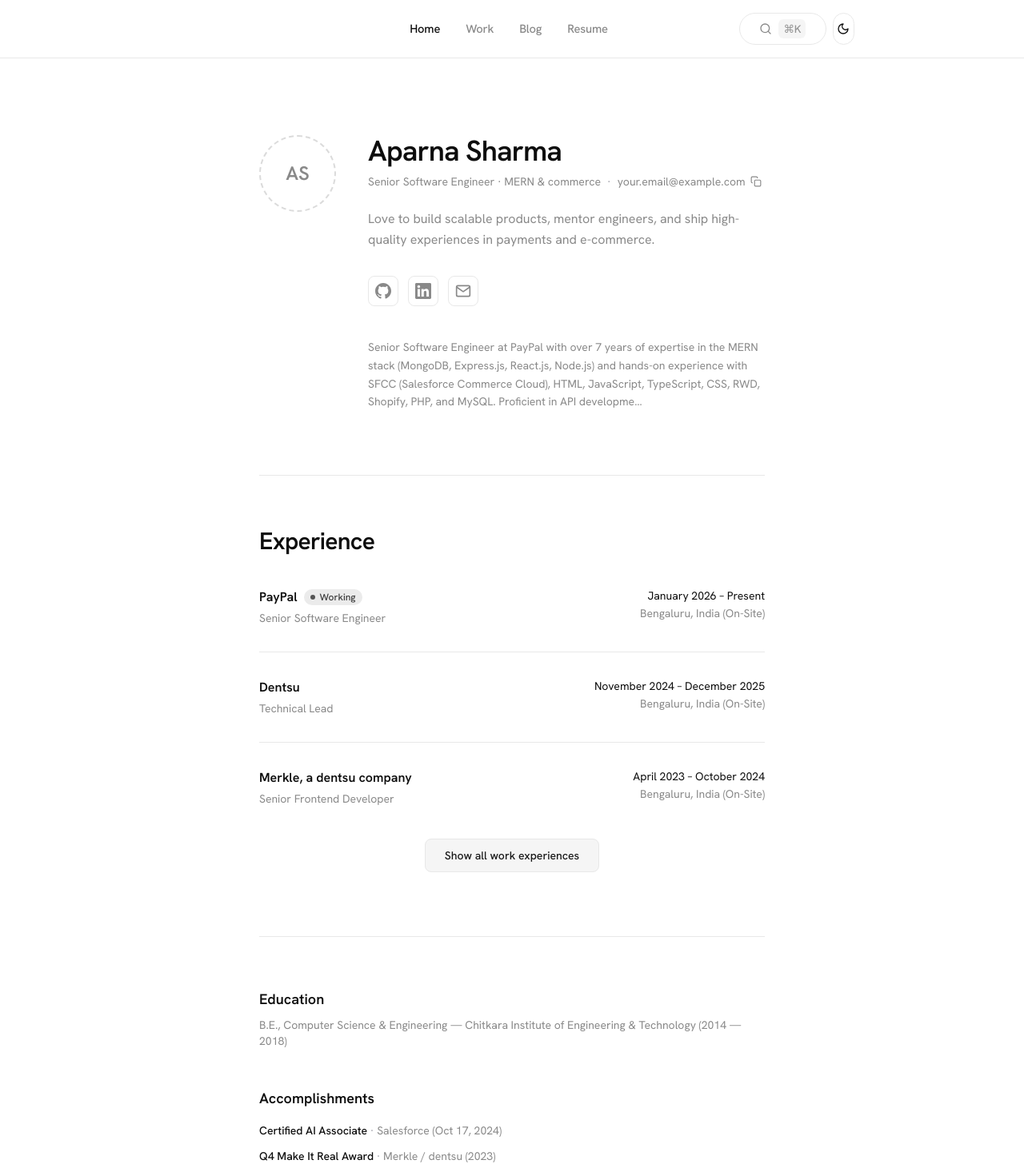
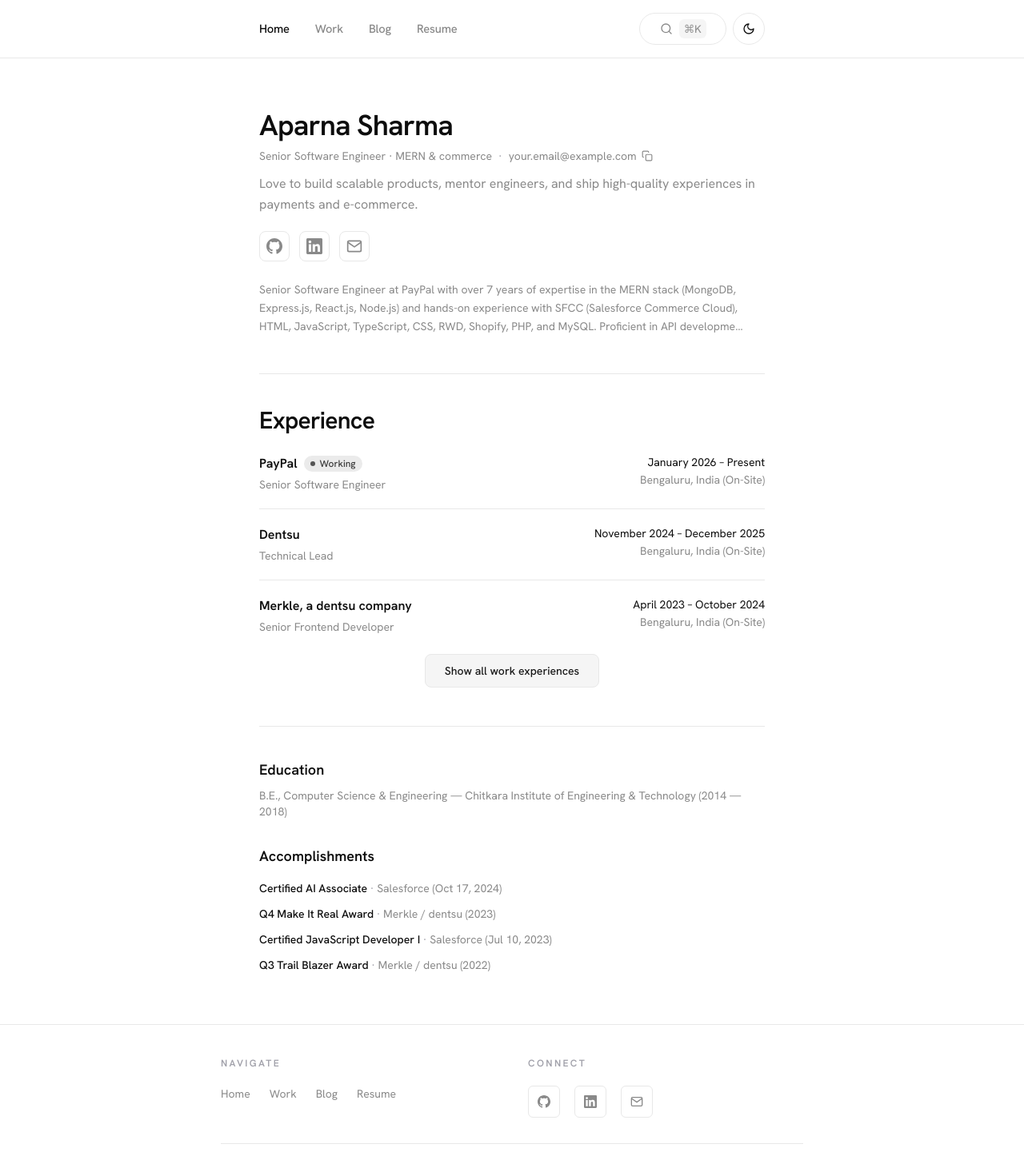
Before and after one commit to aparnasharma16/portfolio, a Next.js app: page / in a window 1280 px wide. Shown: the top 1456 px of the page at 80% size. Built offline with nearby package versions, Linux system fonts and the light colour scheme.

Commit message:
Refactor layout and spacing in HomePage, HomeExperiencePreview, SiteFooter, and SiteHeader components

```diff
--- a/app/(site)/page.tsx
+++ b/app/(site)/page.tsx
@@ -9,22 +9,12 @@ import {
 
 export default function HomePage() {
   return (
-    <main id="main" className="mx-auto max-w-2xl px-5 py-16 md:py-24">
-      <div className="flex flex-col gap-8 sm:flex-row sm:items-start sm:gap-10">
-        <div
-          className="mx-auto flex h-24 w-24 shrink-0 items-center justify-center rounded-full border-2 border-dashed border-[var(--border-strong)] bg-[var(--chip-bg)] text-2xl font-semibold text-[var(--muted-fg)] sm:mx-0"
-          aria-hidden
-        >
-          {profile.name
-            .split(" ")
-            .map((n) => n[0])
-            .join("")}
-        </div>
-        <div className="min-w-0 flex-1 text-center sm:text-left">
+    <main id="main" className="mx-auto max-w-2xl px-5 py-10 md:py-16">
+      <div>
         <h1 className="text-3xl font-semibold tracking-tight text-[var(--foreground)] md:text-4xl">
           {profile.name}
         </h1>
-          <p className="mt-2 flex flex-wrap items-center justify-center gap-2 text-sm text-[var(--muted-fg)] sm:justify-start">
+        <p className="mt-2 flex flex-wrap items-center gap-2 text-sm text-[var(--muted-fg)]">
           <span>{profile.identityLine}</span>
           <span className="text-[var(--subtle)]">·</span>
           <span className="inline-flex items-center gap-1">
@@ -32,22 +22,21 @@ export default function HomePage() {
             <CopyEmailButton />
           </span>
         </p>
-          <p className="mt-6 text-base leading-relaxed text-[var(--muted-fg)]">
+        <p className="mt-3 text-base leading-relaxed text-[var(--muted-fg)]">
           {profile.tagline}
         </p>
-          <div className="mt-8 flex flex-wrap items-center justify-center gap-3 sm:justify-start">
+        <div className="mt-5 flex flex-wrap items-center gap-3">
           <SocialLinks />
         </div>
-          <p className="mt-10 text-sm leading-relaxed text-[var(--muted-fg)]">
+        <p className="mt-6 text-sm leading-relaxed text-[var(--muted-fg)]">
           {profile.summary.slice(0, 280)}
           {profile.summary.length > 280 ? "…" : ""}
         </p>
       </div>
-      </div>
 
       <HomeExperiencePreview jobs={experience} previewCount={3} />
 
-      <section className="mt-20 border-t border-[var(--border)] pt-16">
+      <section className="mt-12 border-t border-[var(--border)] pt-10">
         <h2 className="text-lg font-semibold text-[var(--foreground)]">
           Education
         </h2>
@@ -56,7 +45,7 @@ export default function HomePage() {
         </p>
       </section>
 
-      <section className="mt-12">
+      <section className="mt-8">
         <h2 className="text-lg font-semibold text-[var(--foreground)]">
           Accomplishments
         </h2>
--- a/components/HomeExperiencePreview.tsx
+++ b/components/HomeExperiencePreview.tsx
@@ -16,18 +16,18 @@ export function HomeExperiencePreview({
   const hasMore = jobs.length > visible.length;
 
   return (
-    <section className="mt-20 border-t border-[var(--border)] pt-16">
+    <section className="mt-12 border-t border-[var(--border)] pt-10">
       <h2 className="text-2xl font-semibold tracking-tight text-[var(--foreground)] md:text-3xl">
         Experience
       </h2>
-      <ul className="mt-10 space-y-0">
+      <ul className="mt-6 space-y-0">
         {visible.map((job, i) => (
           <li
             key={`${job.company}-${job.period}`}
             className={
               i < visible.length - 1
-                ? "border-b border-[var(--border)] py-8 first:pt-0"
-                : "pt-8 first:pt-0"
+                ? "border-b border-[var(--border)] py-5 first:pt-0"
+                : "pt-5 first:pt-0"
             }
           >
             <div className="flex flex-col gap-3 sm:flex-row sm:items-start sm:justify-between">
@@ -58,7 +58,7 @@ export function HomeExperiencePreview({
           </li>
         ))}
       </ul>
-      <div className="mt-10 flex justify-center">
+      <div className="mt-6 flex justify-center">
         <Link
           href="/work"
           className="rounded-lg border border-[var(--border)] bg-[var(--secondary)] px-6 py-2.5 text-sm font-medium text-[var(--secondary-foreground)] transition-opacity hover:opacity-90"
--- a/components/SiteFooter.tsx
+++ b/components/SiteFooter.tsx
@@ -12,7 +12,7 @@ const navigate = [
 export function SiteFooter() {
   return (
     <footer className="border-t border-[var(--border)]">
-      <div className="mx-auto max-w-3xl px-5 py-14">
+      <div className="mx-auto max-w-3xl px-5 py-10">
         <div className="grid gap-12 sm:grid-cols-2 sm:gap-10">
           <div>
             <h2 className="text-xs font-semibold uppercase tracking-[0.2em] text-[var(--subtle)]">
@@ -64,7 +64,7 @@ export function SiteFooter() {
           </div>
         </div>
 
-        <div className="mt-12 border-t border-[var(--border)] pt-8">
+        <div className="mt-8 border-t border-[var(--border)] pt-6">
           <p className="text-center text-xs text-[var(--muted-fg)] sm:text-left">
             © {new Date().getFullYear()} {profile.name}. All rights reserved.
           </p>
--- a/components/SiteHeader.tsx
+++ b/components/SiteHeader.tsx
@@ -1,15 +1,15 @@
-"use client";
+'use client';
 
-import Link from "next/link";
-import { usePathname } from "next/navigation";
-import { SearchCommand } from "@/components/SearchCommand";
-import { ThemeToggle } from "@/components/ThemeToggle";
+import { SearchCommand } from '@/components/SearchCommand';
+import { ThemeToggle } from '@/components/ThemeToggle';
+import Link from 'next/link';
+import { usePathname } from 'next/navigation';
 
 const nav = [
-  { href: "/", label: "Home" },
-  { href: "/work", label: "Work" },
-  { href: "/blog", label: "Blog" },
-  { href: "/resume", label: "Resume" },
+  { href: '/', label: 'Home' },
+  { href: '/work', label: 'Work' },
+  { href: '/blog', label: 'Blog' },
+  { href: '/resume', label: 'Resume' },
 ] as const;
 
 export function SiteHeader() {
@@ -17,25 +17,21 @@ export function SiteHeader() {
 
   return (
     <header className="sticky top-0 z-50 border-b border-[var(--border)] bg-[var(--background)]/88 backdrop-blur-md">
-      <div className="mx-auto flex max-w-4xl items-center gap-2 px-5 py-4">
-        <div className="w-[7rem] shrink-0 sm:w-[8.5rem]" aria-hidden />
+      <div className="mx-auto flex max-w-2xl items-center px-5 py-4">
         <nav
-          className="flex min-w-0 flex-1 flex-wrap items-center justify-center gap-x-8 gap-y-2 text-[0.92rem] font-medium tracking-[-0.015em]"
+          className="flex flex-wrap items-center gap-x-8 gap-y-2 text-[0.92rem] font-medium tracking-[-0.015em]"
           aria-label="Primary"
         >
           {nav.map((item) => {
-            const active =
-              item.href === "/"
-                ? pathname === "/"
-                : pathname.startsWith(item.href);
+            const active = item.href === '/' ? pathname === '/' : pathname.startsWith(item.href);
             return (
               <Link
                 key={item.href}
                 href={item.href}
                 className={
                   active
-                    ? "text-[var(--foreground)]"
-                    : "text-[var(--muted-fg)] transition-colors hover:text-[var(--foreground)]"
+                    ? 'text-[var(--foreground)]'
+                    : 'text-[var(--muted-fg)] transition-colors hover:text-[var(--foreground)]'
                 }
               >
                 {item.label}
@@ -43,7 +39,7 @@ export function SiteHeader() {
             );
           })}
         </nav>
-        <div className="flex w-[8rem] shrink-0 items-center justify-end gap-2 sm:w-[9rem]">
+        <div className="ml-auto flex items-center gap-2">
           <SearchCommand />
           <ThemeToggle />
         </div>
```
Also changed, not shown: 1 other file (tests, documents, lock files or other folders). Lines whose indentation alone changed are shown as unchanged.
